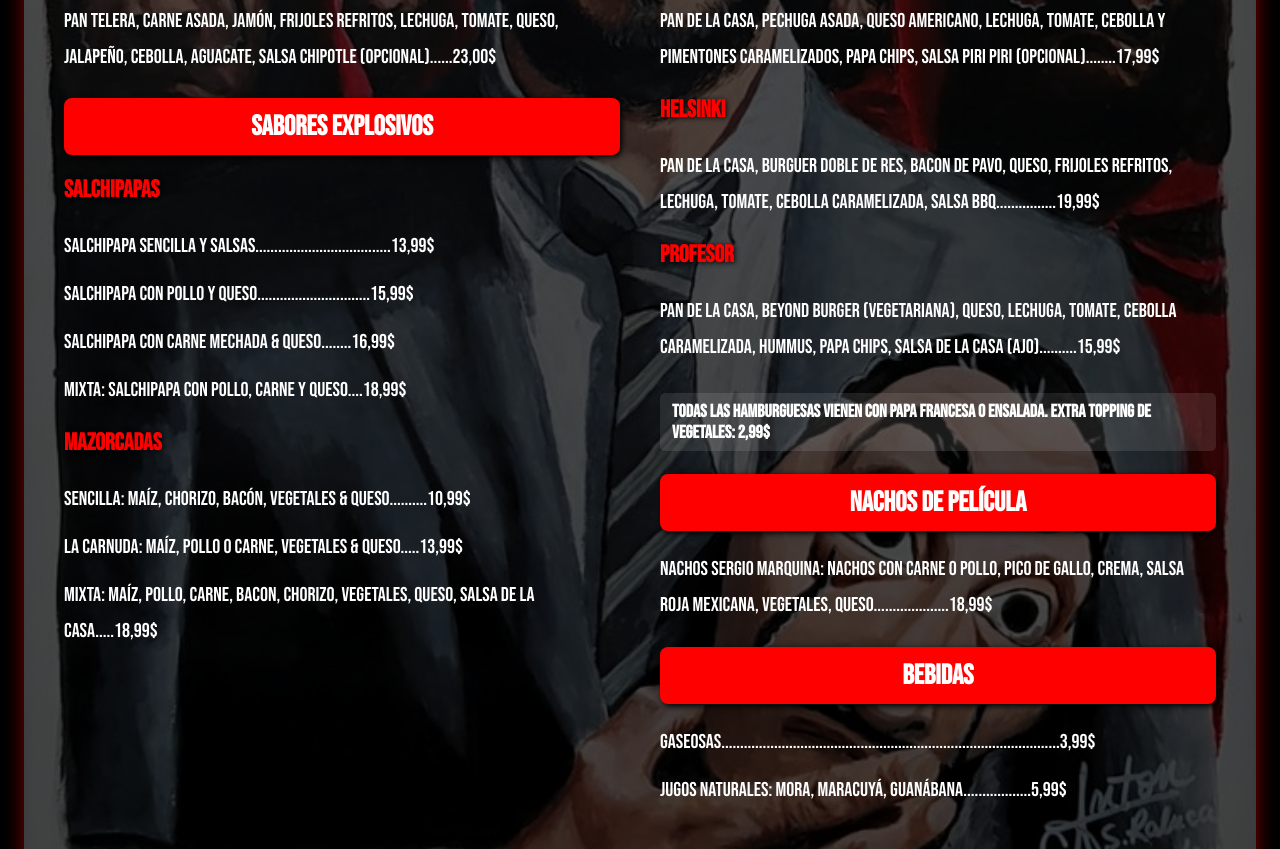
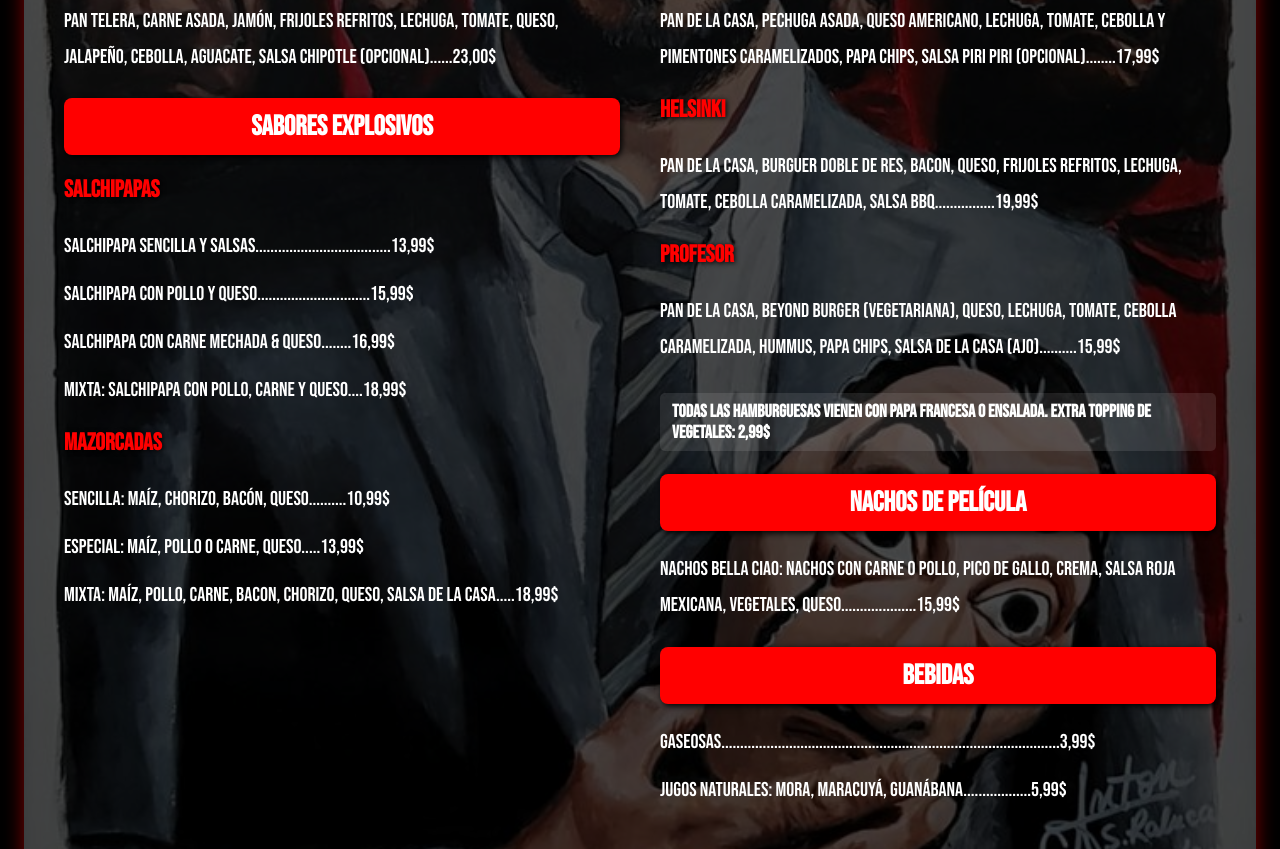
Before and after one commit to edynsonp/edynsonp.github.io, a plain HTML site: page index.html in a window 1280 px wide. Shown: the part 797-1646 px from the top of the page. Drawn offline with Linux system fonts and the light colour scheme.

Commit message:
cambio en el menu

```diff
--- a/index.html
+++ b/index.html
@@ -145,16 +145,16 @@
               salchipapa2: "Salchipapa con pollo y queso..............................15,99$",
               salchipapa3: "Salchipapa con carne mechada & queso........16,99$",
               salchipapa4: "Mixta: Salchipapa con pollo, carne y queso....18,99$",
-              mazorcada1: "Sencilla: maíz, chorizo, bacón, vegetales & queso..........10,99$",
-              mazorcada2: "La Carnuda: maíz, pollo o carne, vegetales & queso.....13,99$",
-              mazorcada3: "Mixta: maíz, pollo, carne, bacon, chorizo, vegetales, queso, salsa de la casa.....18,99$",
-              rio: "Pan de la casa, burguer de cerdo, queso, lechuga, tomate, pickles, cebolla caramelizada, salsas......15,99$",
+              mazorcada1: "Sencilla: maíz, chorizo, bacón, queso..........10,99$",
+              mazorcada2: "Especial: maíz, pollo o carne, queso.....13,99$",
+              mazorcada3: "Mixta: maíz, pollo, carne, bacon, chorizo, queso, salsa de la casa.....18,99$",
+              rio: "Pan de la casa, burguer de cerdo, queso, lechuga, tomate, pickles, cebolla caramelizada, salsas......17,99$",
               denver: "Pan de la casa, burguer de res, chorizo, queso jack, lechuga, champiñones, tomate, cebolla caramelizada, salsa chipotle, papa chips........16,99$",
               berlin: "Pan de la casa, cerdo desmechado, huevo, queso, maíz, plátano, lechuga, tomate, cebolla, salsa de la casa, papa chips......................16,99$",
               moscu: "Pan de la casa, pechuga asada, queso americano, lechuga, tomate, cebolla y pimentones caramelizados, papa chips, salsa piri piri (opcional)........17,99$",
-              helsinki: "Pan de la casa, burguer doble de res, bacon de pavo, queso, frijoles refritos, lechuga, tomate, cebolla caramelizada, salsa BBQ................19,99$",
+              helsinki: "Pan de la casa, burguer doble de res, bacon, queso, frijoles refritos, lechuga, tomate, cebolla caramelizada, salsa BBQ................19,99$",
               profesor: "Pan de la casa, beyond burger (vegetariana), queso, lechuga, tomate, cebolla caramelizada, hummus, papa chips, salsa de la casa (ajo)..........15,99$",
-              nachossergio: "Nachos Sergio Marquina: nachos con carne o pollo, pico de gallo, crema, salsa roja mexicana, vegetales, queso....................18,99$",
+              nachossergio: "Nachos Bella ciao: nachos con carne o pollo, pico de gallo, crema, salsa roja mexicana, vegetales, queso....................15,99$",
               gaseosas: "Gaseosas..........................................................................................3,99$",
               jugos: "Jugos naturales: mora, maracuyá, guanábana..................5,99$"
             }
@@ -177,16 +177,16 @@
               salchipapa2: "Salchipapa with chicken and cheese......................$15.99",
               salchipapa3: "Salchipapa with shredded beef & cheese...............$16.99",
               salchipapa4: "Mixed: Salchipapa with chicken, beef and cheese...$18.99",
-              mazorcada1: "Simple: corn, chorizo, bacon, vegetables & cheese....$10.99",
-              mazorcada2: "The Meaty: corn, chicken or beef, vegetables & cheese...$13.99",
-              mazorcada3: "Mixed: corn, chicken, beef, bacon, chorizo, vegetables, cheese, house sauce.....$18.99",
-              rio: "House bread, pork burger, cheese, lettuce, tomato, pickles, caramelized onion, sauces......$15.99",
+              mazorcada1: "Simple: corn, chorizo, bacon, cheese....$10.99",
+              mazorcada2: "Special: corn, chicken or beef, cheese...$13.99",
+              mazorcada3: "Mixed: corn, chicken, beef, bacon, chorizo, cheese, house sauce.....$18.99",
+              rio: "House bread, pork burger, cheese, lettuce, tomato, pickles, caramelized onion, sauces......$17.99",
               denver: "House bread, beef burger, chorizo, jack cheese, lettuce, mushrooms, tomato, caramelized onion, chipotle sauce, potato chips........$16.99",
               berlin: "House bread, shredded pork, egg, cheese, corn, plantain, lettuce, tomato, onion, house sauce, potato chips......................$16.99",
               moscu: "House bread, grilled chicken breast, American cheese, lettuce, tomato, caramelized onion and peppers, potato chips, piri piri sauce (optional)........$17.99",
-              helsinki: "House bread, double beef burger, turkey bacon, cheese, refried beans, lettuce, tomato, caramelized onion, BBQ sauce................$19.99",
+              helsinki: "House bread, double beef burger, bacon, cheese, refried beans, lettuce, tomato, caramelized onion, BBQ sauce................$19.99",
               profesor: "House bread, beyond burger (vegetarian), cheese, lettuce, tomato, caramelized onion, hummus, potato chips, house garlic sauce..........$15.99",
-              nachossergio: "Sergio Marquina Nachos: nachos with beef or chicken, pico de gallo, cream, Mexican red sauce, vegetables, cheese....................$18.99",
+              nachossergio: "Bella ciao Nachos: nachos with beef or chicken, pico de gallo, cream, Mexican red sauce, vegetables, cheese....................$15.99",
               gaseosas: "Soft drinks..........................................................................................$3.99",
               jugos: "Natural juices: blackberry, passion fruit, soursop..........$5.99"
             }
```
